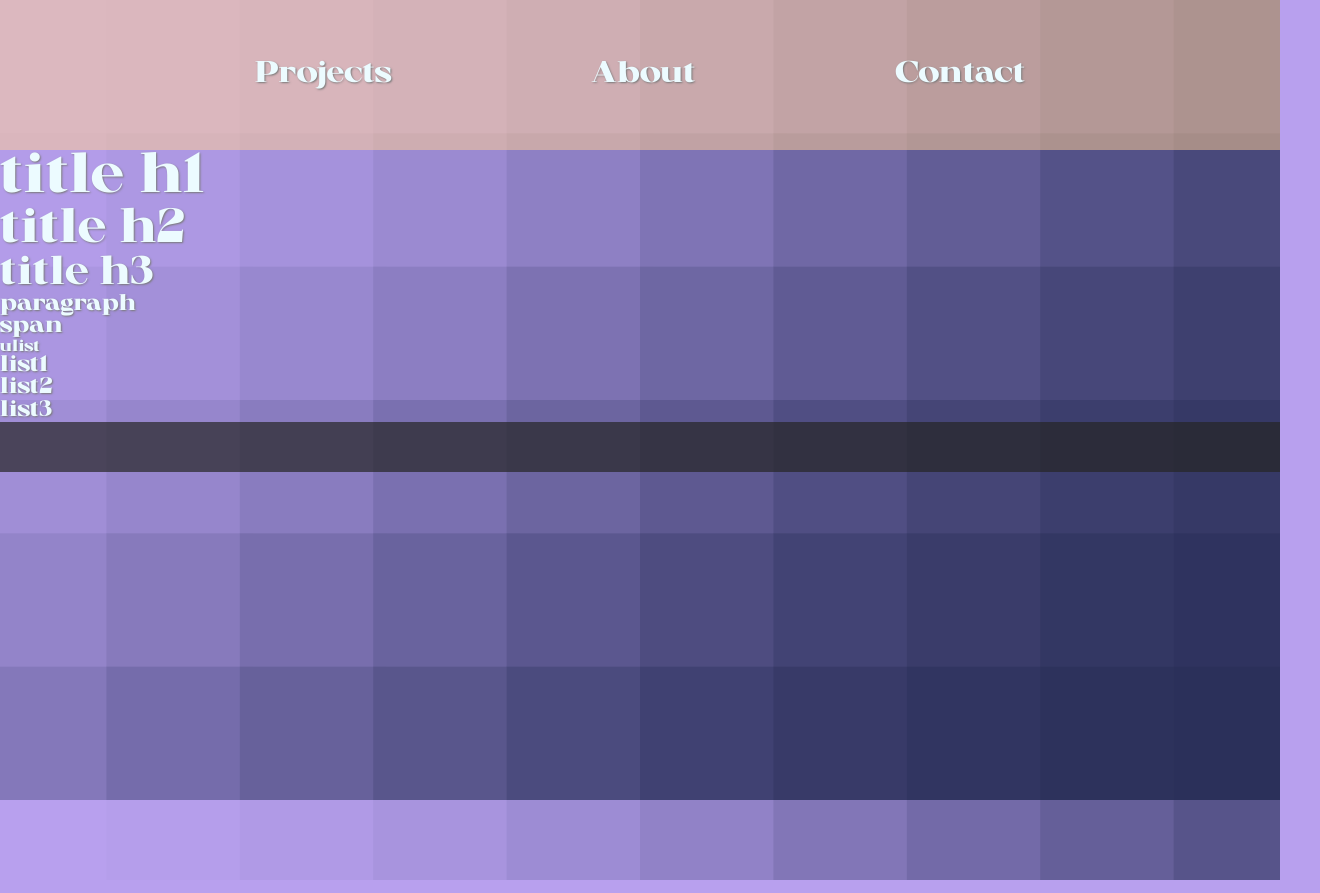
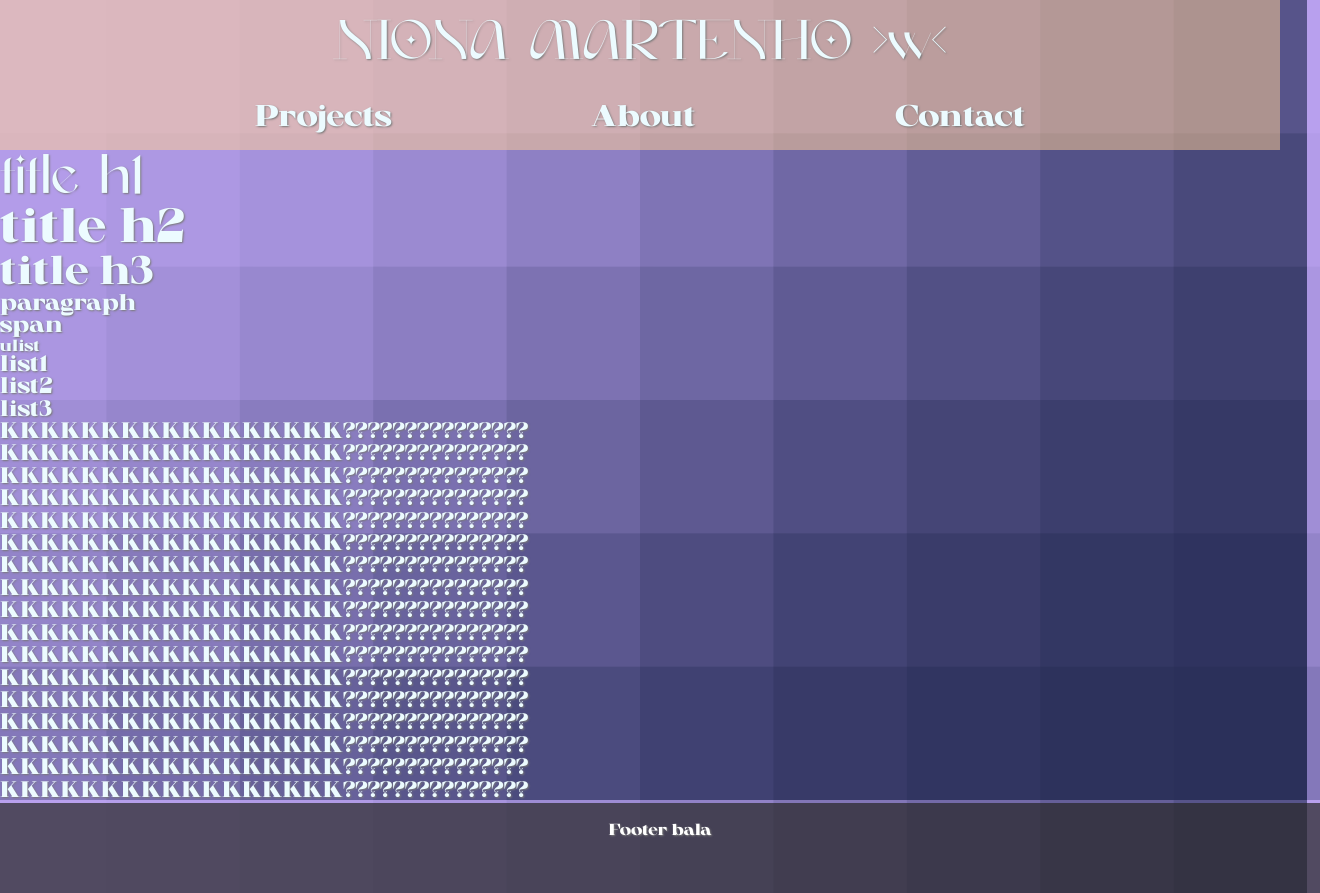
Before and after one commit to KelvinCrepaldi/ninamartinho, a React (Create React App) app: page / in a window 1280 px wide. Shown: the whole page, 1320 px wide, since content can reach past the window. Built offline with nearby package versions, Linux system fonts and the light colour scheme.

Commit message:
feat: init config

```diff
--- a/src/App.js
+++ b/src/App.js
@@ -16,8 +16,25 @@ const App = () => {
           <li>list2</li>
           <li>list3</li>
         </ul>
+        <span> KKKKKKKKKKKKKKKKK???????????????</span>
+        <span> KKKKKKKKKKKKKKKKK???????????????</span>
+        <span> KKKKKKKKKKKKKKKKK???????????????</span>
+        <span> KKKKKKKKKKKKKKKKK???????????????</span>
+        <span> KKKKKKKKKKKKKKKKK???????????????</span>
+        <span> KKKKKKKKKKKKKKKKK???????????????</span>
+        <span> KKKKKKKKKKKKKKKKK???????????????</span>
+        <span> KKKKKKKKKKKKKKKKK???????????????</span>
+        <span> KKKKKKKKKKKKKKKKK???????????????</span>
+        <span> KKKKKKKKKKKKKKKKK???????????????</span>
+        <span> KKKKKKKKKKKKKKKKK???????????????</span>
+        <span> KKKKKKKKKKKKKKKKK???????????????</span>
+        <span> KKKKKKKKKKKKKKKKK???????????????</span>
+        <span> KKKKKKKKKKKKKKKKK???????????????</span>
+        <span> KKKKKKKKKKKKKKKKK???????????????</span>
+        <span> KKKKKKKKKKKKKKKKK???????????????</span>
+        <span> KKKKKKKKKKKKKKKKK???????????????</span>
       </section>
-      <Footer></Footer>
+      <Footer>Footer bala</Footer>
     </>
   );
 };
--- a/src/Styles/GlobalStyles.jsx
+++ b/src/Styles/GlobalStyles.jsx
@@ -86,6 +86,7 @@ export const GlobalStyle = createGlobalStyle`
     }
 
     h1{
+        font-family: var(--font-Doky);
         font-size: 3.5rem;
     }
 
--- a/src/components/Footer/Footer.jsx
+++ b/src/components/Footer/Footer.jsx
@@ -1,7 +1,7 @@
 import { Footer } from "./Footer.styles";
 
 const Footer = () => {
-  return <Footer>Footer</Footer>;
+  return <Footer>Footer bala</Footer>;
 };
 
 export default Footer;
--- a/src/components/Footer/Footer.styles.jsx
+++ b/src/components/Footer/Footer.styles.jsx
@@ -4,4 +4,7 @@ export const Footer = styled.div`
   width: 100%;
   height: 50px;
   background-color: #252525b3;
+  color: white;
+  text-align: center;
+  padding: 20px;
 `;
--- a/src/components/Menu/Menu.jsx
+++ b/src/components/Menu/Menu.jsx
@@ -3,6 +3,7 @@ import { MenuContainer } from "./Menu.styles";
 const Menu = () => {
   return (
     <MenuContainer>
+      <h1>NIONA MARTENHO {" >w<"}</h1>
       <nav>
         <a>Projects</a>
         <a>About</a>
--- a/src/components/Menu/Menu.styles.jsx
+++ b/src/components/Menu/Menu.styles.jsx
@@ -5,8 +5,12 @@ export const MenuContainer = styled.div`
   height: 150px;
   background-color: #ffce9583;
   display: flex;
+  flex-wrap: wrap;
   justify-content: center;
   align-items: center;
+  h1 {
+    text-align: center;
+  }
   nav a {
     text-align: center;
     padding: 0px 100px;
```
